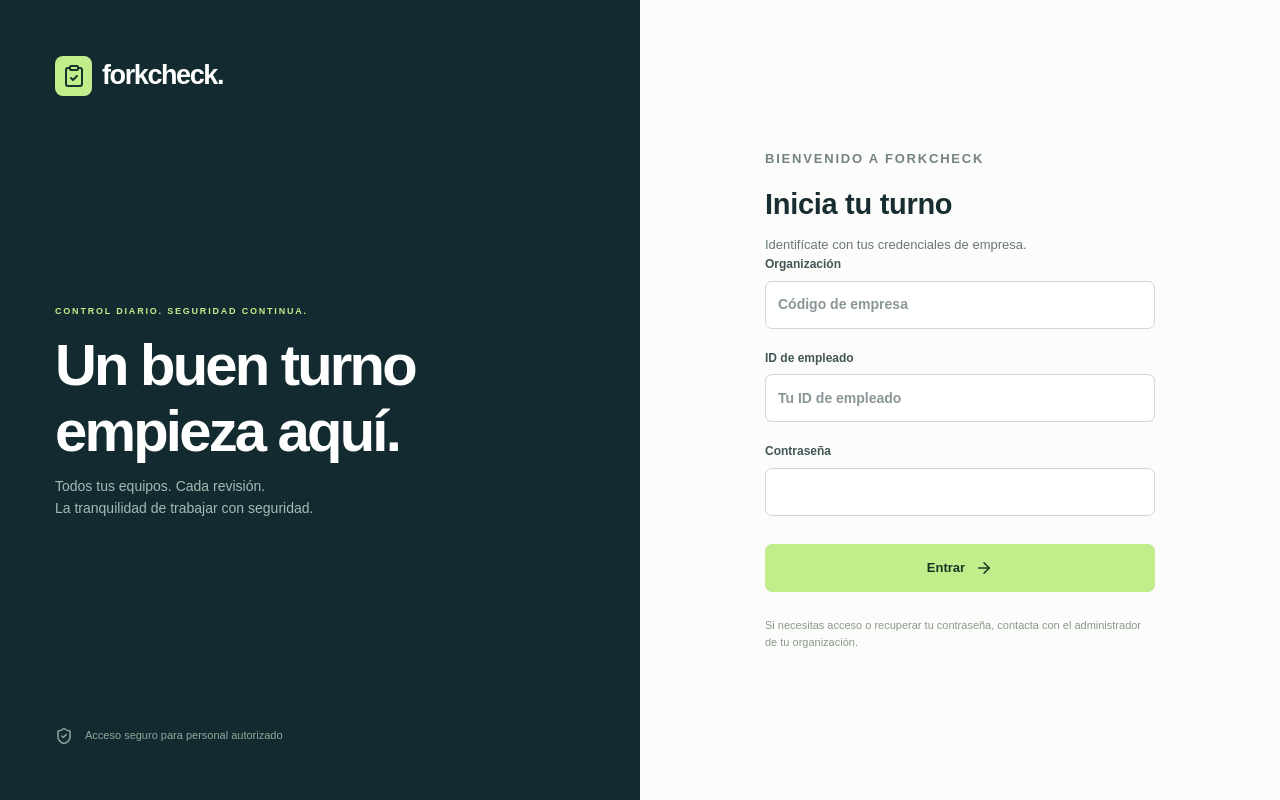
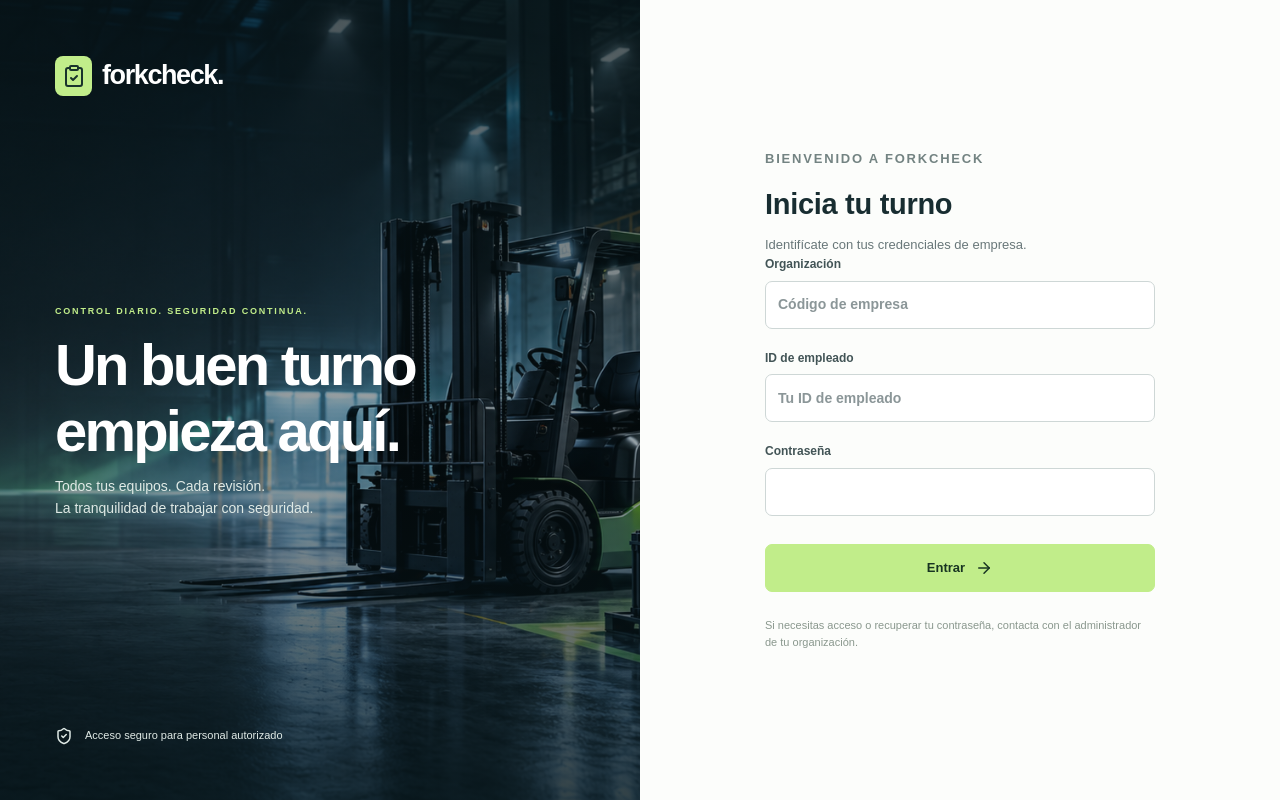
Before and after one commit to AndrewUru/forkcheck, a Next.js app: page /login in a window 1280 px wide. Built offline with nearby package versions, Linux system fonts and the light colour scheme; no server answers.

Commit message:
feat: update auth story styles with new background and color adjustments, and add background image

```diff
--- a/app/globals.css
+++ b/app/globals.css
@@ -1167,7 +1167,12 @@ td .text-link {
   grid-template-columns: 1fr;
 }
 .auth-story {
-  background: var(--dark);
+  background-color: var(--dark);
+  background-image:
+    linear-gradient(180deg, rgb(8 24 29 / 72%), rgb(8 24 29 / 38%) 55%, rgb(8 24 29 / 82%)),
+    url('/Almac%C3%A9n%20industrial%20con%20carretilla%20elevadora%20verde.png');
+  background-size: cover;
+  background-position: 72% center;
   color: white;
   padding: 30px;
 }
@@ -1179,7 +1184,7 @@ td .text-link {
   letter-spacing: -1.4px;
 }
 .auth-story p {
-  color: #a5bab4;
+  color: #e0eae6;
 }
 .auth-story .eyebrow {
   color: var(--lime);
@@ -1447,7 +1452,7 @@ code {
     align-items: center;
     gap: 12px;
     font-size: 11px;
-    color: #8da89d;
+    color: #e0eae6;
   }
   .auth-form {
     padding: 65px;
```
Also changed, not shown: public/Almacén industrial con carretilla elevadora verde.png (added).
